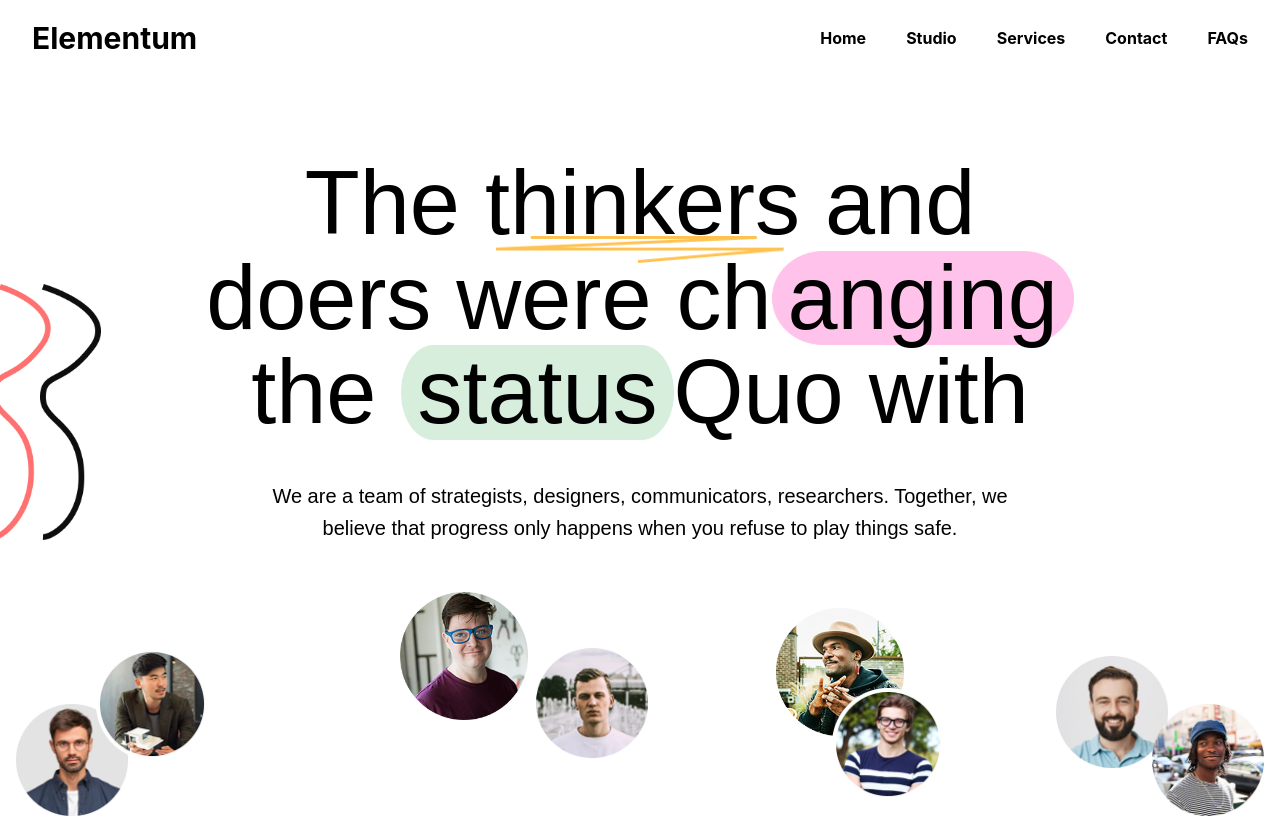
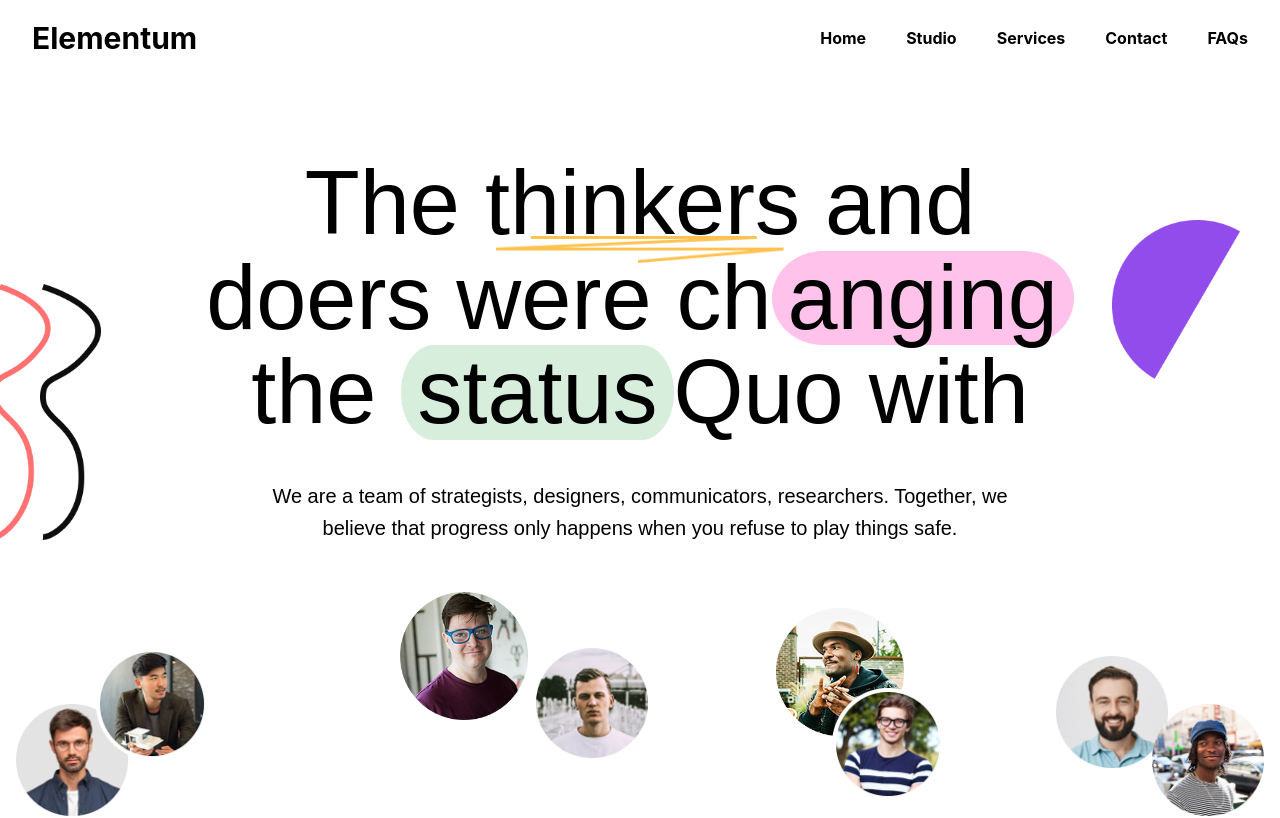
Before and after one commit to SY53-56/design-assignment, a React (Vite) app: page / in a window 1280 px wide. Shown: the top 818 px of the page. Built offline with nearby package versions, Linux system fonts and the light colour scheme; a web font is replaced by a local one.

Commit message:
fix the issue of position of polygon img

```diff
--- a/src/componement/AboutSection.jsx
+++ b/src/componement/AboutSection.jsx
@@ -58,13 +58,14 @@ export default function AboutSection() {
           alt=""
           className="
             absolute
-            top-[20px]
+            top-[390px]
             sm:top-[380px]
             md:top-[190px]
             lg:top-10
-            right-4
+            lg:right-4
             md:right-0
-            lg:top-1
+           sm:right-0.5
+           right-0
             w-12
             sm:w-16
             md:w-24
@@ -103,8 +104,8 @@ export default function AboutSection() {
   sm:top-[320px]
   md:top-[10px]
   lg:top-4
-  left-4
-  sm:left-10
+  left-8
+  sm:left-18
   md:left-6
   lg:left-10
   w-10
@@ -120,7 +121,7 @@ export default function AboutSection() {
           alt=""
          className="
   absolute
-  top-[320px]
+  top-[430px]
   sm:top-[380px]
   md:top-[270px]
 
--- a/src/componement/Hero.jsx
+++ b/src/componement/Hero.jsx
@@ -4,7 +4,7 @@ import rectangle2 from "../assets/Rectangle 658.png";
 
 import Vector2510 from "../assets/Vector 2510.png";
 import Vector2511 from "../assets/Vector 2511.png";
-
+import rectangle3 from "../assets/Ellipse 739.png"
 import Ellipse257 from "../assets/Ellipse 257.png";
 import Ellipse258 from "../assets/Ellipse 258.png";
 import Ellipse259 from "../assets/Ellipse 259.png";
@@ -74,11 +74,29 @@ export default function Hero() {
         alt=""
         className="hidden lg:block absolute left-10 top-52 h-48 xl:h-64"
       />
-
+  <img
+            src={rectangle3}
+            alt=""
+            className="
+              absolute
+              sm:right-0
+              lg:right-10
+             md:right-0
+              top-36
+              right-0.5
+              sm:top-28
+              md:top-44
+              lg:top-36
+              w-15
+              sm:w-20
+              md:w-28
+              lg:w-32
+            "
+          />
       {/* Hero Content */}
       <div className="max-w-7xl mx-auto flex flex-col items-center text-center">
         <div className="relative w-full">
-          <h1 className="heading mx-auto max-w-6xl text-4xl sm:text-5xl md:text-6xl lg:text-7xl xl:text-[90px] leading-[1.05]">
+          <h1 className="heading mx-auto max-w-6xl text-4xl sm:text-5xl md:text-6xl lg:text-7xl xl:text-[90px] md:leading-20 lg:leading-[1.05]">
             The thinkers and
             <br />
             doers were ch
@@ -95,7 +113,7 @@ export default function Hero() {
 
           <img
             src={vector}
-            alt=""
+            alt="vector"
             className="
               absolute
               left-1/2
@@ -109,6 +127,7 @@ export default function Hero() {
               md:w-72
             "
           />
+
         </div>
 
         <p className="para text-base sm:text-lg md:text-xl leading-7 md:leading-8 mt-6 md:mt-10 max-w-3xl px-2">
--- a/src/componement/ReviewSection.jsx
+++ b/src/componement/ReviewSection.jsx
@@ -52,7 +52,7 @@ export default function ReviewSection() {
     <img
       src={vector}
       alt=""
-      className="absolute top-10 md:top-20 md:right-20 lg:right-5 lg:right-20 w-32 md:w-64 opacity-50 -z-10"
+      className="absolute top-10 right-28 md:top-20 md:right-20 lg:right-5 lg:right-20 w-32 md:w-64 opacity-50 -z-10"
     />
 
     <h1 className="heading text-3xl sm:text-3xl md:text-5xl lg:text-6xl leading-tight">
```
